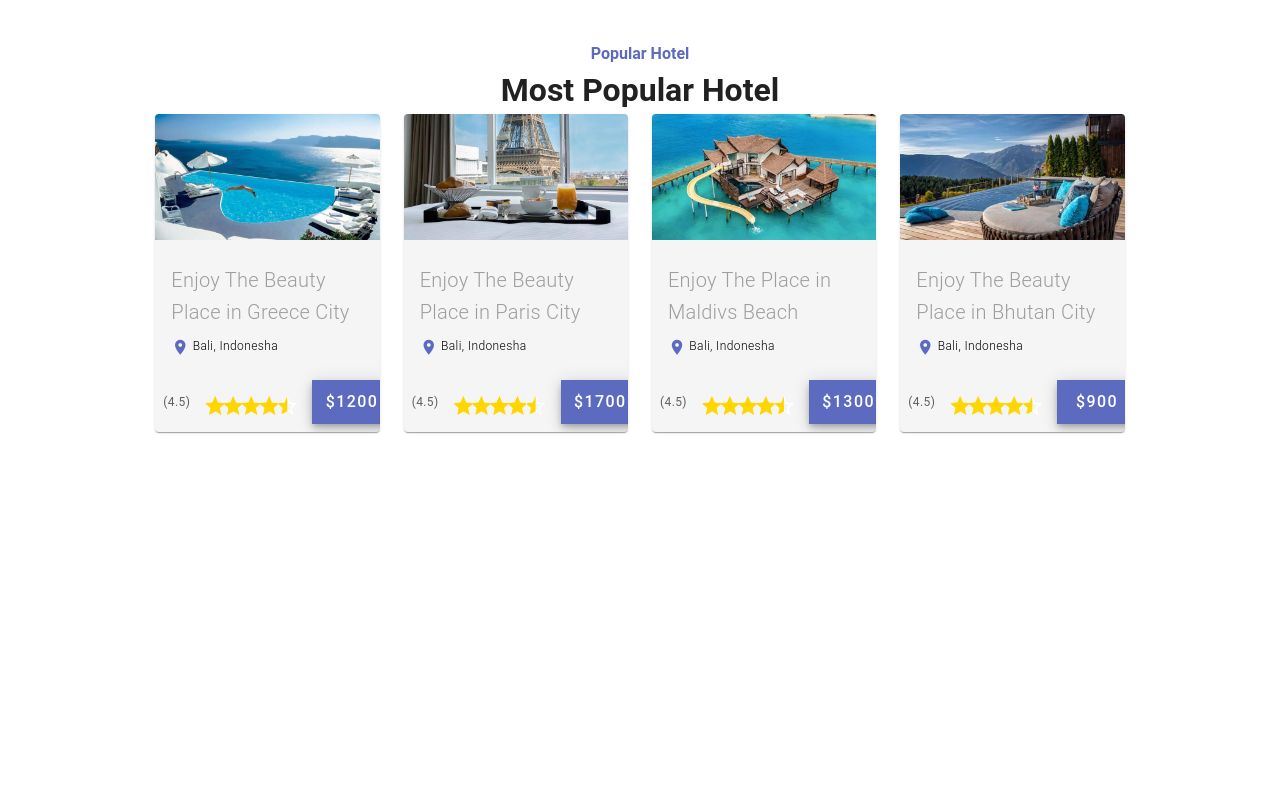
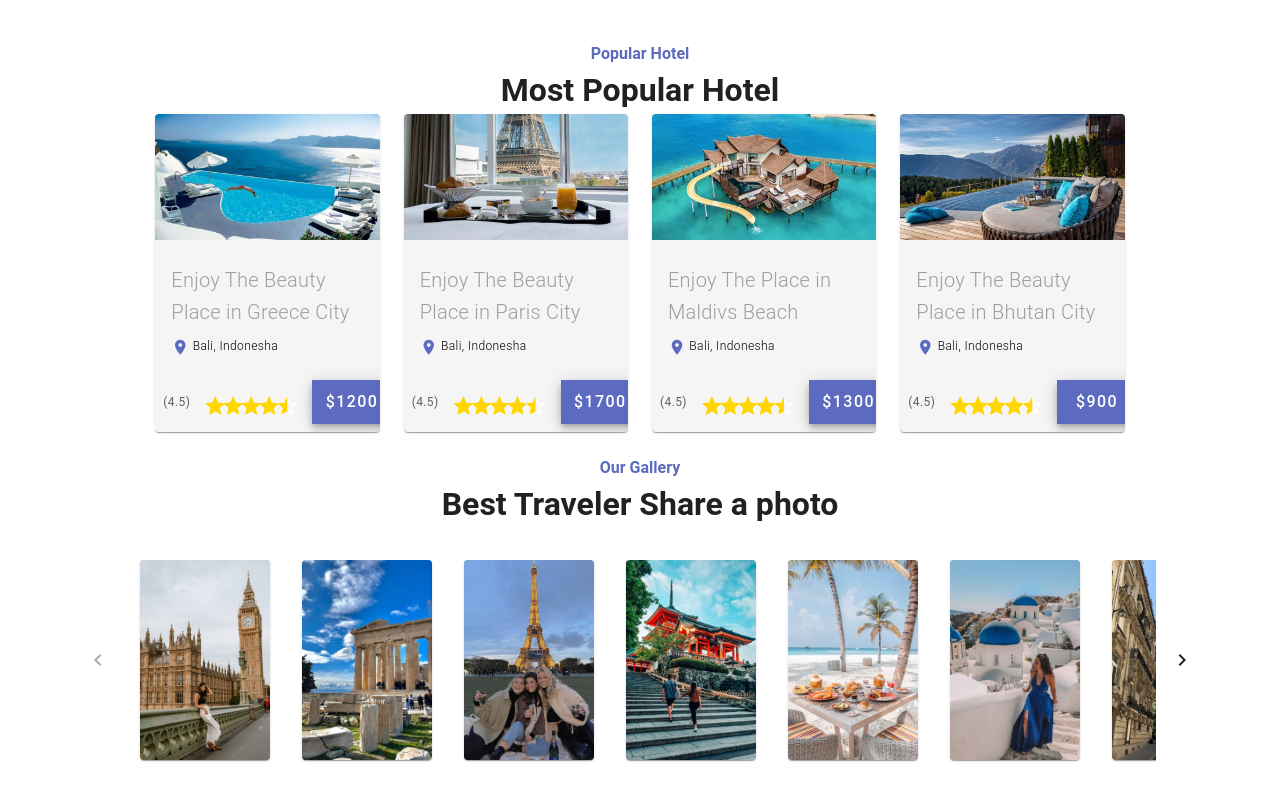
Before and after one commit to maydamv/Travel-agency, a Vue app: page / in a window 1280 px wide. Shown: the part 2451-3251 px from the top of the page. Before the commit the page ends 2899 px from the top, so only its background shows below. Built offline with nearby package versions, Linux system fonts and the light colour scheme.

Commit message:
add carousel to our Gallery

```diff
--- a/src/views/Home.vue
+++ b/src/views/Home.vue
@@ -329,6 +329,22 @@
                     </v-col>
                 </v-row>
             </v-col>
+
+            <v-col cols="12" sm="12">
+                <h4 class="text-center text-indigo-lighten-1">Our Gallery</h4>
+                <h1 class="text-center">Best Traveler Share a photo</h1>
+                <v-sheet class="mx-auto" elevation="0" max-width="1200">
+                    <v-slide-group v-model="model" class="pa-4" center-active show-arrows>
+                        <v-slide-group-item v-for="travel in travels" :key="travel" v-slot="{isSelected, toggle}">
+                            <v-card :color="isSelected ? 'primary' : 'grey-lighten-1'" class="ma-4" height="200" width="130" @click="toggle">
+                                <div class="d-flex fill-height align-center justify-center">
+                                    <v-img :src="travel.image" cover height="100%" width="100%"></v-img>
+                                </div>
+                            </v-card>
+                        </v-slide-group-item>
+                    </v-slide-group>
+                </v-sheet>
+            </v-col>
         </v-row>
     </v-container>
 </v-main>
```
